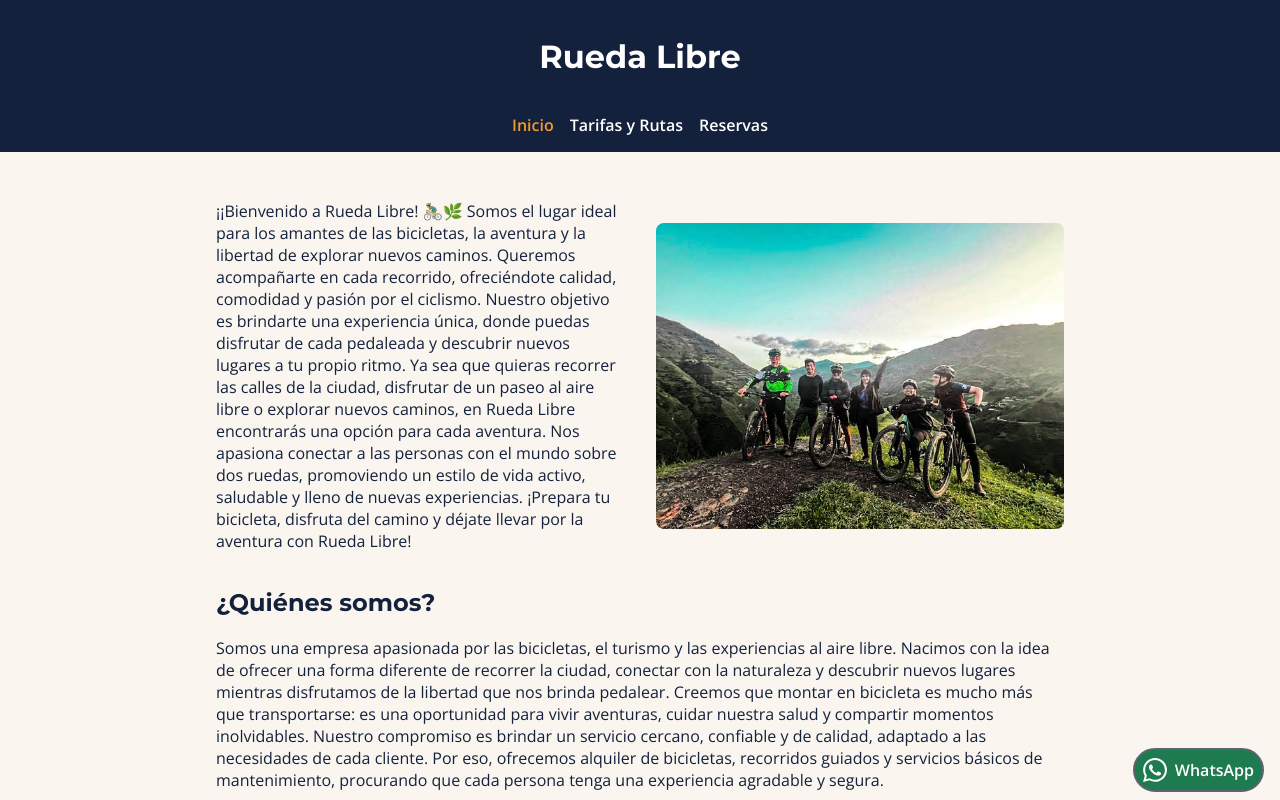
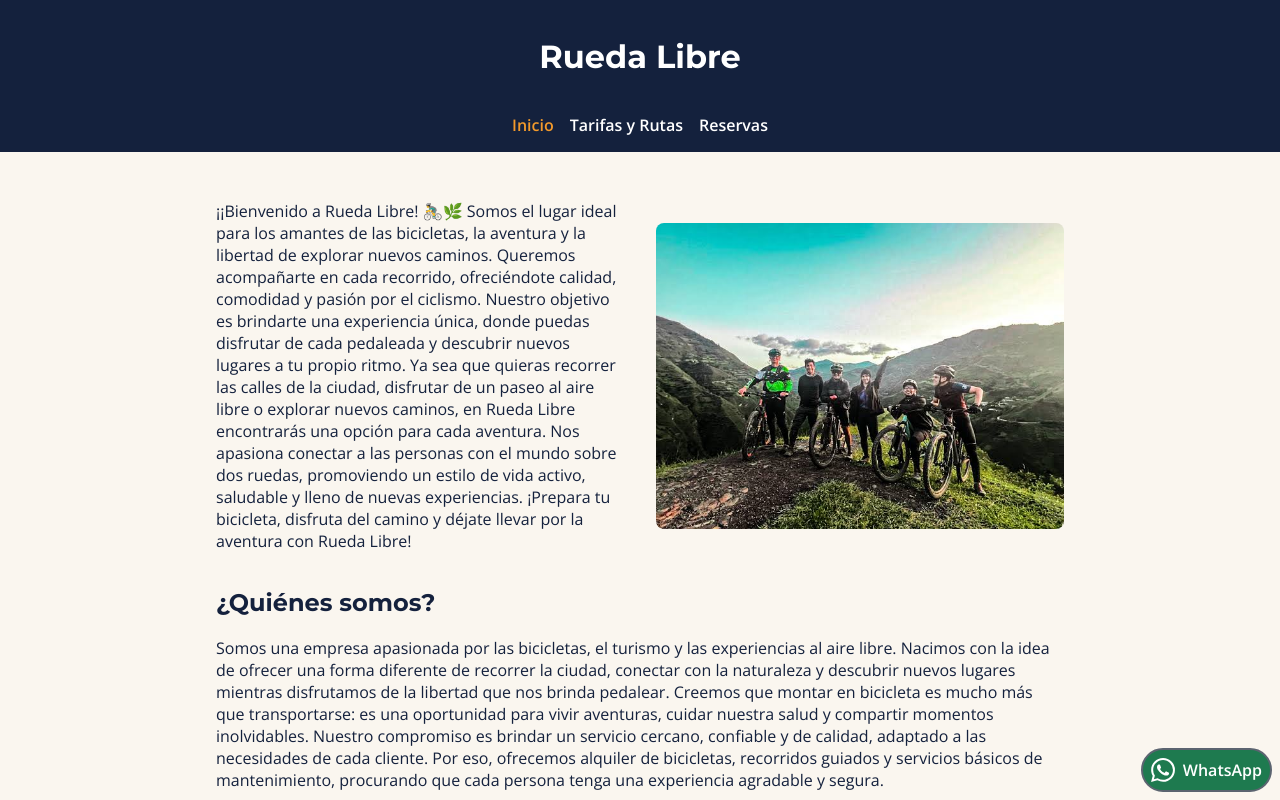
Before and after one commit to juandasan1432-commits/Rueda-libre, a plain HTML site: page index.html in a window 1280 px wide. Shown: the top 800 px of the page. Drawn offline with nearby package versions, Linux system fonts and the light colour scheme.

Commit message:
(v1.5) ultima actualizacion boton de whatsApp

```diff
--- a/css/styles.css
+++ b/css/styles.css
@@ -264,7 +264,7 @@ main {
 .boton-whatsapp {
     position: fixed;
     bottom: var(--espacio-s);
-    right: var(--espacio-m);
+    right: var(--espacio-s);
     z-index: 10;
     display: inline-flex;
     align-items: center;
@@ -276,6 +276,9 @@ main {
     height: 1.5rem;
 }
 
+.texto-whatsApp{
+    display: none;
+}
 
 /* =========================================================
    6. TABLAS
@@ -439,6 +442,9 @@ footer dd {
     .td,th{
         padding: var(--espacio-s);
     }
+    .texto-whatsApp{
+        display: inline;
+    }
 }
 
 /* Sin media query de escritorio: el max-width de main (55rem)
--- a/index.html
+++ b/index.html
@@ -331,7 +331,7 @@
             <a href="https://wa.me/573000000000" class="boton boton-whatsapp" target="_blank" rel="noopener noreferrer"
                 aria-label="WhatsApp (se abre en otra pestaña)">
                 <img src="img/whatsapp.svg" alt="" class="icono">
-                WhatsApp
+              <span class="texto-whatsApp"> WhatsApp</span>
             </a>
     </footer>
 
```
